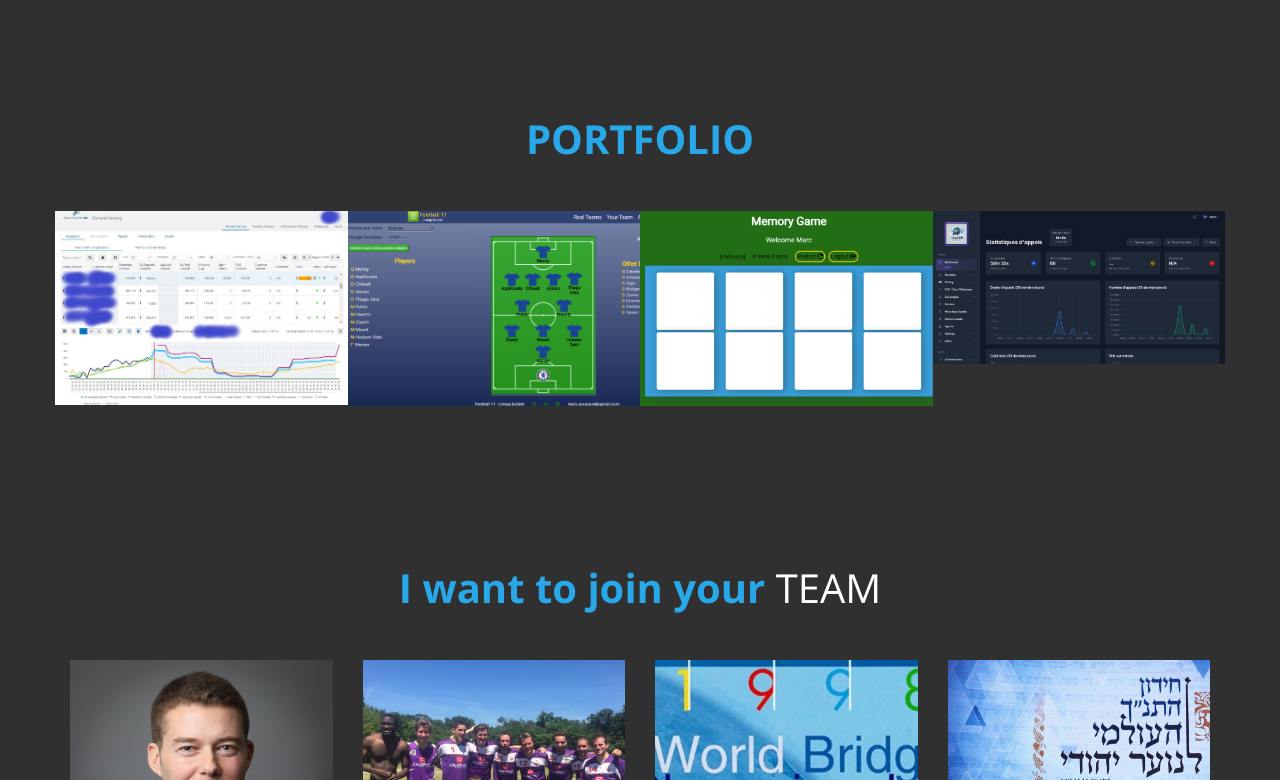
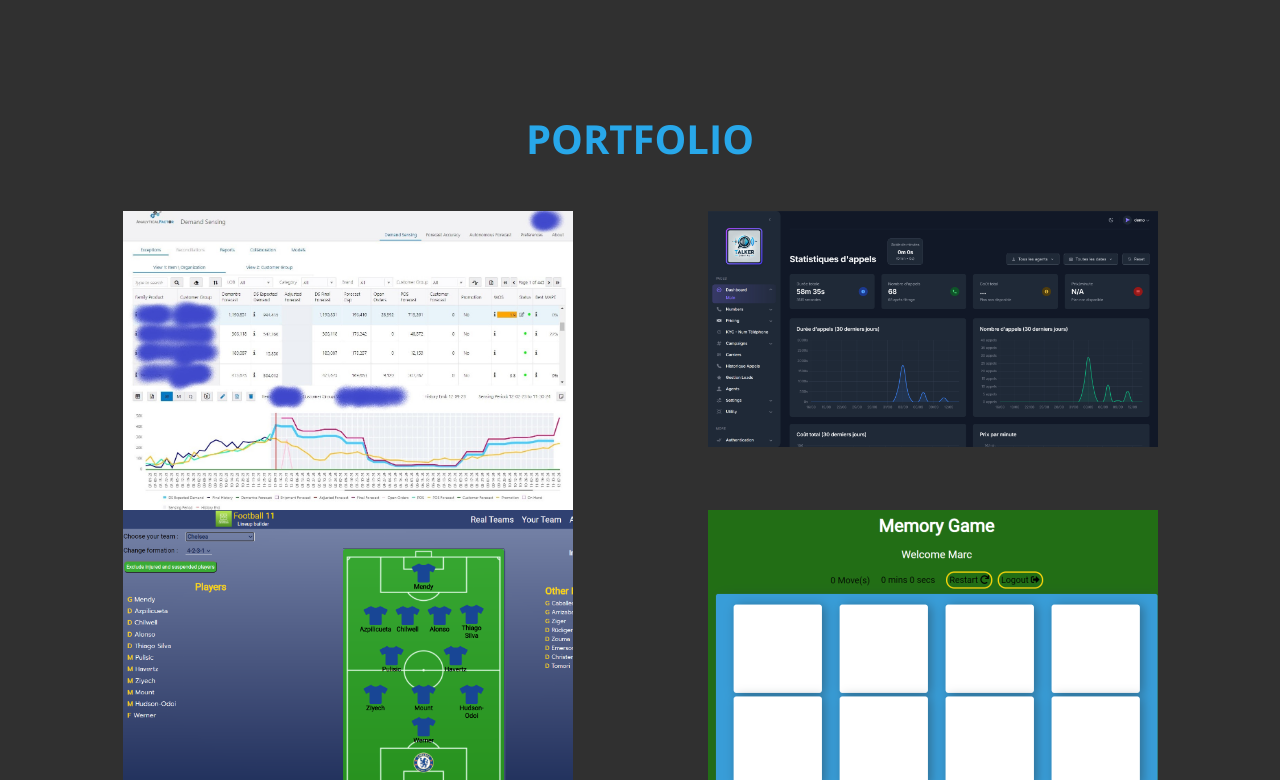
Before and after one commit to Marcsoussand/Marcsoussand.github.io, a plain HTML site: page index.html in a window 1280 px wide. Shown: the part 2020-2800 px from the top of the page. Drawn offline with nearby package versions, Linux system fonts and the light colour scheme.

Commit message:
f removed

```diff
--- a/index.html
+++ b/index.html
@@ -54,7 +54,7 @@
 						<li><span>Meet me on</span></li>
 						<li><a href="https://github.com/Marcsoussand" class="fa fa-github"></a></li>
 						<li><a href="https://www.linkedin.com/in/marc-soussand/" class="fa fa-linkedin"></a></li>
-						<li><a href="https://www.facebook.com/marc.soussand" class="fa fa-facebook"></a></li>
+						<!-- <li><a href="https://www.facebook.com/marc.soussand" class="fa fa-facebook"></a></li> -->
 						<!-- <li><a href="#" class="fa fa-apple"></a></li> -->
 					</ul>
 				</div>
@@ -269,7 +269,8 @@
 					<h2 class="wow bounceIn" data-wow-offset="50" data-wow-delay="0.3s"><span>PORTFOLIO</span>
 					</h2>
 				</div>
-				<div class="col-md-3 col-sm-6 col-xs-12 wow fadeIn" data-wow-offset="50" data-wow-delay="0.6s">
+				<!-- First Row -->
+				<div class="col-md-6 col-sm-6 col-xs-12 wow fadeIn" data-wow-offset="50" data-wow-delay="0.6s">
 					<div class="portfolio-thumb">
 						<img src="images/DS.jpg" class="img-responsive" alt="portfolio img 4">
 						<div class="portfolio-overlay">
@@ -279,7 +280,20 @@
 						</div>
 					</div>
 				</div>
-				<div class="col-md-3 col-sm-6 col-xs-12 wow fadeIn" data-wow-offset="50" data-wow-delay="0.6s">
+				<div class="col-md-6 col-sm-6 col-xs-12 wow fadeIn" data-wow-offset="50" data-wow-delay="0.6s">
+					<div class="portfolio-thumb">
+						<img src="images/telumia.png" class="img-responsive" alt="portfolio img 3">
+						<div class="portfolio-overlay">
+							<h4>Saas - Telumia</h4>
+							<p>Saas - Voicebots using Jambonz and LLM</p>
+							<a href="https://app.telumia.io/" class="btn btn-default" style='margin-right: 5px;'>GitHub</a>
+						</div>
+					</div>
+				</div>
+				<!-- Clear float to force new row -->
+				<div class="clearfix visible-md visible-lg"></div>
+				<!-- Second Row -->
+				<div class="col-md-6 col-sm-6 col-xs-12 wow fadeIn" data-wow-offset="50" data-wow-delay="0.6s">
 					<div class="portfolio-thumb">
 						<img src="images/Final.PNG" class="img-responsive" alt="portfolio img 1">
 						<div class="portfolio-overlay">
@@ -290,23 +304,13 @@
 						</div>
 					</div>
 				</div>
-				<div class="col-md-3 col-sm-6 col-xs-12 wow fadeIn" data-wow-offset="50" data-wow-delay="0.6s">
+				<div class="col-md-6 col-sm-6 col-xs-12 wow fadeIn" data-wow-offset="50" data-wow-delay="0.6s">
 					<div class="portfolio-thumb">
 						<img src="images/Memory.PNG" class="img-responsive" alt="portfolio img 2">
 						<div class="portfolio-overlay">
 							<h4>Hackathon 2 - Memory</h4>
 							<p>Memory Game</p>
 							<a href="https://github.com/Marcsoussand/DI_Bootcamp/tree/main/Week_7/Day_5/Memory" style='margin-right: 5px;' class="btn btn-default">GitHub</a><a href="https://www.loom.com/share/a82f6893339245f19bfca1dec4f127ed?sharedAppSource=personal_library" style='margin-right: 5px;' class="btn btn-default">Video</a>
-						</div>
-					</div>
-				</div>
-				<div class="col-md-3 col-sm-6 col-xs-12 wow fadeIn" data-wow-offset="50" data-wow-delay="0.6s">
-					<div class="portfolio-thumb">
-						<img src="images/telumia.png" class="img-responsive" alt="portfolio img 3">
-						<div class="portfolio-overlay">
-							<h4>Saas - Telumia</h4>
-							<p>Saas - Voicebots using Jambonz and LLM</p>
-							<a href="https://app.telumia.io/" class="btn btn-default" style='margin-right: 5px;'>GitHub</a>
 						</div>
 					</div>
 				</div>
@@ -459,7 +463,7 @@
 						</li>
 						<li><a href="https://github.com/Marcsoussand" class="fa fa-github"></a></li>
 						<li><a href="https://www.linkedin.com/in/marc-soussand/" class="fa fa-linkedin"></a></li>
-						<li><a href="https://www.facebook.com/marc.soussand" class="fa fa-facebook"></a></li>
+						<!-- <li><a href="https://www.facebook.com/marc.soussand" class="fa fa-facebook"></a></li> -->
 					</ul>
 				</div>
 			</div>
```
